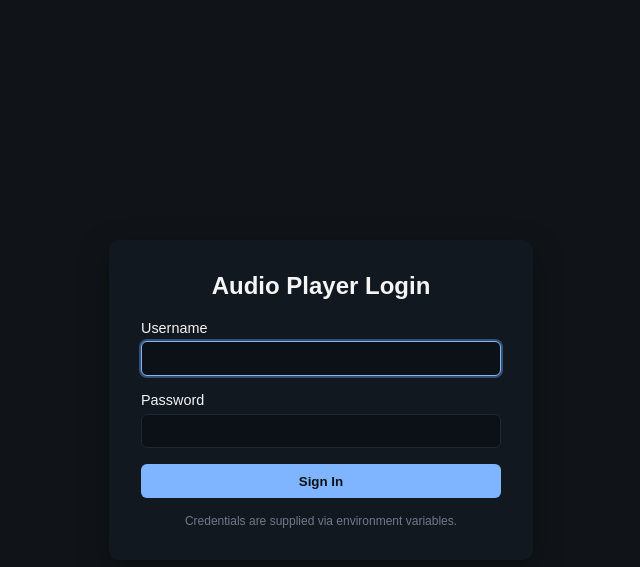
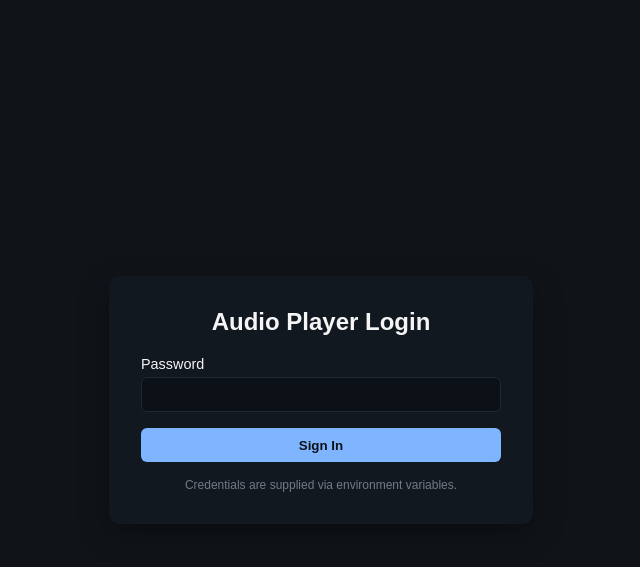
Before and after one commit to freirerene/bookplayer, a FastAPI app: page /login in a window 1280 px wide. Shown: the top 567 px of the page, without its empty margins (319-959 px from the left). Run offline with FastAPI, Linux system fonts and the light colour scheme; parts of the project's set-up code (start-up, migrations or seed data) failed here and were passed over.

Commit message:
Fri Dec 19 01:03:59 PM -03 2025

```diff
--- a/templates/login.html
+++ b/templates/login.html
@@ -16,10 +16,6 @@
             <input type="hidden" name="next_path" value="{{ next_path }}">
             <input type="hidden" name="csrf_token" value="{{ csrf_token }}">
             <label class="auth-field">
-                <span>Username</span>
-                <input type="text" name="username" required autofocus autocomplete="username">
-            </label>
-            <label class="auth-field">
                 <span>Password</span>
                 <input type="password" name="password" required autocomplete="current-password">
             </label>
```
